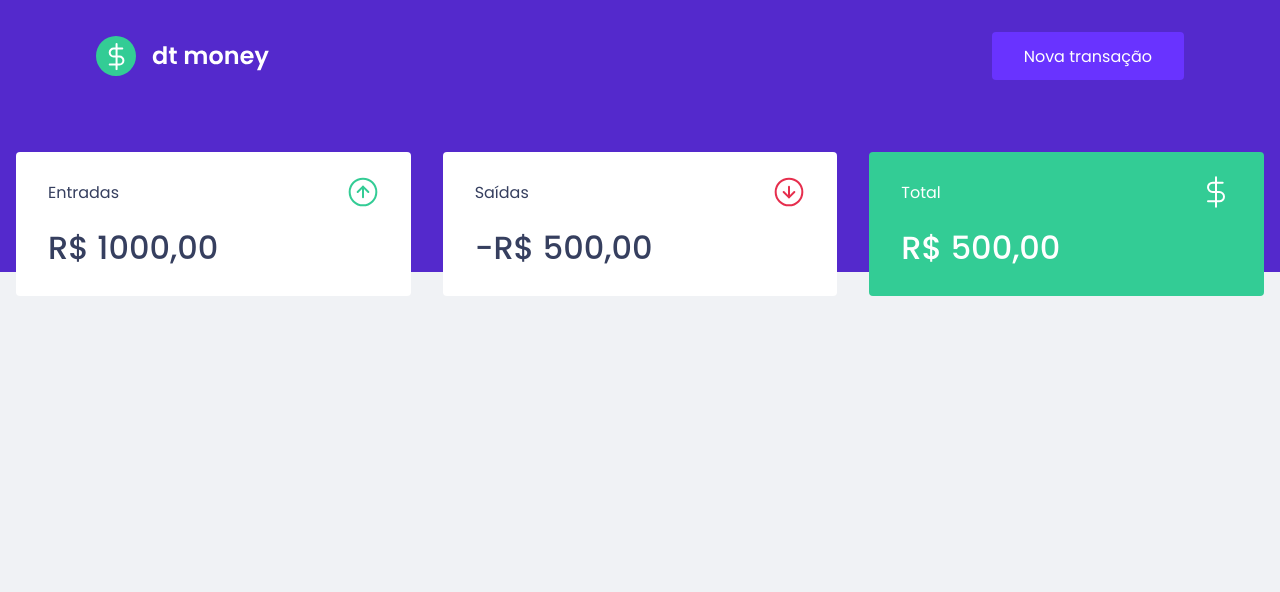
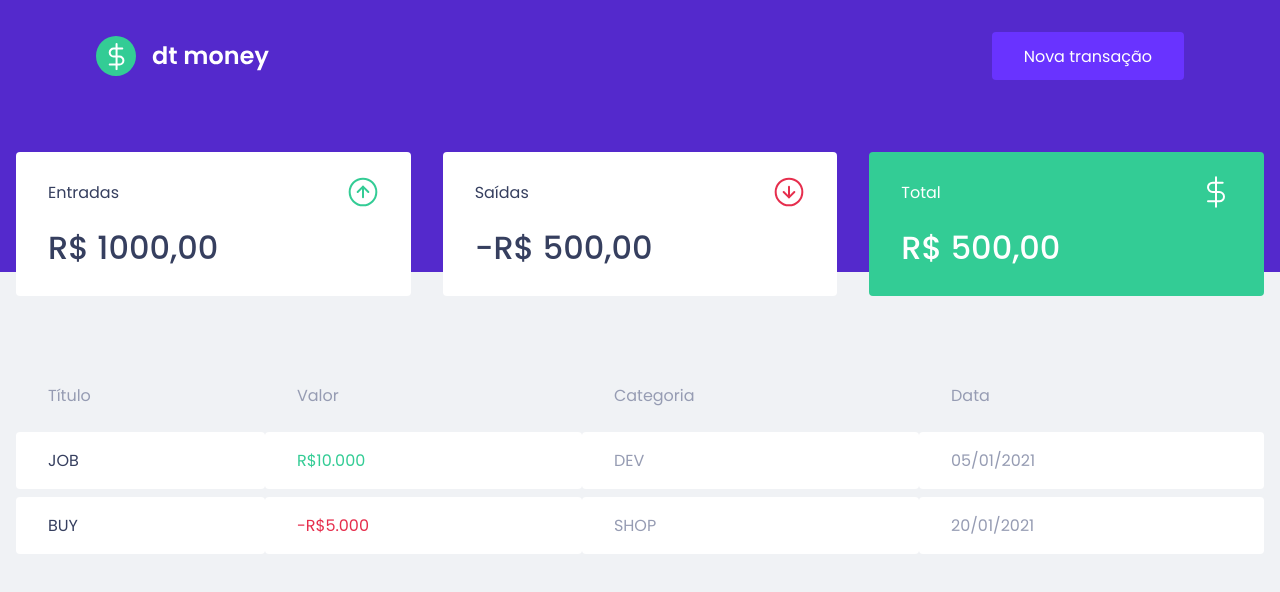
Before and after one commit to hernanytec/dtmoney, a React (Create React App) app: page / in a window 1280 px wide. Shown: the top 592 px of the page. Built offline with nearby package versions, Linux system fonts and the light colour scheme.

Commit message:
:sparkles: transactionstable component

```diff
--- a/src/components/Dashboard/index.tsx
+++ b/src/components/Dashboard/index.tsx
@@ -1,10 +1,12 @@
 import { Summary } from "../Summary";
+import { TransactionsTable } from "../TransactionsTable";
 import { Container } from "./styles";
 
 export function Dashboard() {
   return (
     <Container>
       <Summary />
+      <TransactionsTable />
     </Container>
   );
 }
--- /dev/null
+++ b/src/components/TransactionsTable/index.tsx
@@ -0,0 +1,33 @@
+import { Container } from "./styles";
+
+export function TransactionsTable() {
+  return (
+    <Container>
+      <table>
+        <thead>
+          <tr>
+            <th>Título</th>
+            <th>Valor</th>
+            <th>Categoria</th>
+            <th>Data</th>
+          </tr>
+        </thead>
+
+        <tbody>
+          <tr>
+            <td>JOB</td>
+            <td className="deposit">R$10.000</td>
+            <td>DEV</td>
+            <td>05/01/2021</td>
+          </tr>
+          <tr>
+            <td>BUY</td>
+            <td className="withdraw">-R$5.000</td>
+            <td>SHOP</td>
+            <td>20/01/2021</td>
+          </tr>
+        </tbody>
+      </table>
+    </Container>
+  );
+}
--- /dev/null
+++ b/src/components/TransactionsTable/styles.ts
@@ -0,0 +1,37 @@
+import styled from "styled-components";
+
+export const Container = styled.div`
+  margin-top: 4rem;
+  table {
+    width: 100%;
+    border-spacing: 0 0.5rem;
+
+    th {
+      color: var(--text-body);
+      text-align: left;
+      font-weight: 400;
+      padding: 1rem 2rem;
+      line-height: 1.5rem;
+    }
+
+    td {
+      padding: 1rem 2rem;
+      border: 0;
+      background: var(--shape);
+      color: var(--text-body);
+      border-radius: 0.25rem;
+
+      &:first-child {
+        color: var(--text-title);
+      }
+
+      &.deposit {
+        color: var(--green);
+      }
+
+      &.withdraw {
+        color: var(--red);
+      }
+    }
+  }
+`;
```
